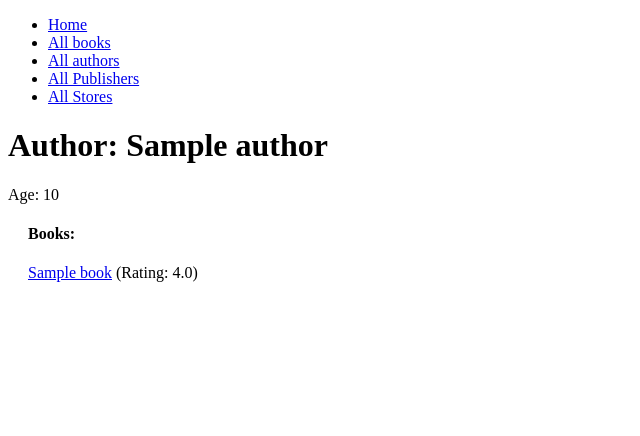
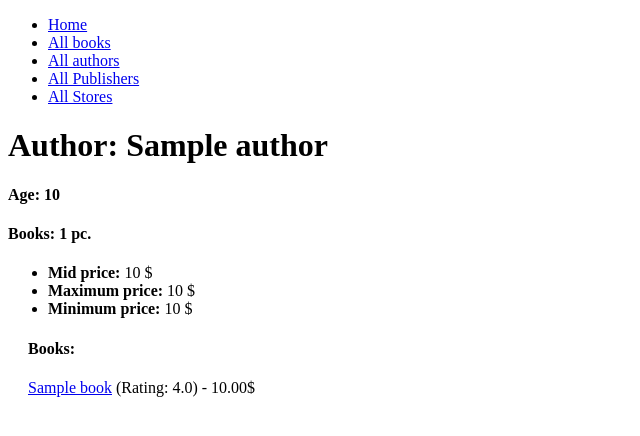
Before and after one commit to AlitaVitalii/dz13_annotate_aggregate, a Django app: page /myapp/author/1/ in a window 1280 px wide. Shown: the top 436 px of the page, without its empty margins (0-640 px from the left). Run offline with Django 4.2, Linux system fonts and the light colour scheme; tables that the repository leaves empty hold one stand-in row (values such as "Sample post"); parts of the project's set-up code (start-up, migrations or seed data) failed here and were passed over.

Commit message:
select/prefetch…

```diff
--- a/myapp/models.py
+++ b/myapp/models.py
@@ -1,5 +1,4 @@
 from django.db import models
-from django.db.models import Avg
 from django.urls import reverse
 
 
--- a/myapp/templates/myapp/author_detail.html
+++ b/myapp/templates/myapp/author_detail.html
@@ -2,14 +2,22 @@
 
 {% block content %}
   <h1>Author: {{ author }}</h1>
- <p> Age: {{author.age}} </p>
+ <h4> Age: {{author.age}} </h4>
+<h4>Books: {{ author.num_books }} pc.</h4>
+
+         <ul>
+            <li> <strong>  Mid price: </strong>{{ author.avg_price }} $</li>
+            <li> <strong>  Maximum price: </strong>{{ author.min_price }} $</li>
+            <li> <strong>  Minimum price: </strong>{{ author.max_price }} $</li>
+        </ul>
 
     <div style="margin-left:20px;margin-top:20px">
     <h4>Books:</h4>
 
         <dl>
             {% for book in author.book_set.all %}
-              <dt><a href="{% url 'book-detail' book.pk %}">{{book}}</a> (Rating: {{book.rating}})</dt>
+              <dt><a href="{% url 'book-detail' book.pk %}">{{book}}</a>
+                  (Rating: {{book.rating}}) - {{ book.price }}$</dt>
             {% endfor %}
 
         </dl>
--- a/myapp/views.py
+++ b/myapp/views.py
@@ -32,43 +32,68 @@ def index(request):
 class BookListView(generic.ListView):
     model = Book
     paginate_by = 10
-    queryset = Book.objects.prefetch_related('authors', 'store_set', 'publisher').all().order_by('name')
+    queryset = Book.objects.prefetch_related('authors', 'store_set').select_related('publisher').order_by('name')
 
 
 class BookDetailView(generic.DetailView):
     model = Book
+    queryset = Book.objects.prefetch_related('authors').order_by('name')
 
 
 class AuthorListView(generic.ListView):
     model = Author
     paginate_by = 10
-    queryset = Author.objects.all().annotate(avg_rating=Avg('book__rating')).order_by('name')
+    queryset = Author.objects.annotate(
+        avg_rating=Avg('book__rating')
+    ).prefetch_related('book_set').order_by('name')
 
 
 class AuthorDetailView(generic.DetailView):
     model = Author
+    queryset = Author.objects.annotate(
+        num_books=Count('book'),
+        avg_price=Avg('book__price'),
+        min_price=Min('book__price'),
+        max_price=Max('book__price'),
+        avg_rating=Avg('book__rating')
+        ).prefetch_related('book_set')
 
 
 class PublisherListView(generic.ListView):
     model = Publisher
     paginate_by = 10
-    queryset = Publisher.objects.all().annotate(num_book=Count('book')).order_by('name')
+    queryset = Publisher.objects.annotate(
+        num_book=Count('book')
+    ).prefetch_related('book_set').order_by('name')
 
 
 class PublisherDetailView(generic.DetailView):
     model = Publisher
+    queryset = Publisher.objects.annotate(
+        num_books=Count('book'),
+        avg_price=Avg('book__price'),
+        min_price=Min('book__price'),
+        max_price=Max('book__price'),
+
+    ).prefetch_related('book_set')
 
 
 class StoreListView(generic.ListView):
     model = Store
     paginate_by = 10
-    queryset = Store.objects.all().annotate(
+    queryset = Store.objects.annotate(
         num_book=Count('books'),
         avg_price=Avg('books__price'),
         min_price=Min('books__price'),
         max_price=Max('books__price'),
-    ).order_by('name')
+    ).prefetch_related('books').order_by('name')
 
 
 class StoreDetailView(generic.DetailView):
     model = Store
+    queryset = Store.objects.annotate(
+        num_books=Count('books'),
+        avg_price=Avg('books__price'),
+        min_price=Min('books__price'),
+        max_price=Max('books__price'),
+    ).prefetch_related('books')
```
Also changed, not shown: myapp/templates/myapp/publisher_detail.html (+9 -2 lines), myapp/templates/myapp/store_detail.html (+9 -2 lines).
